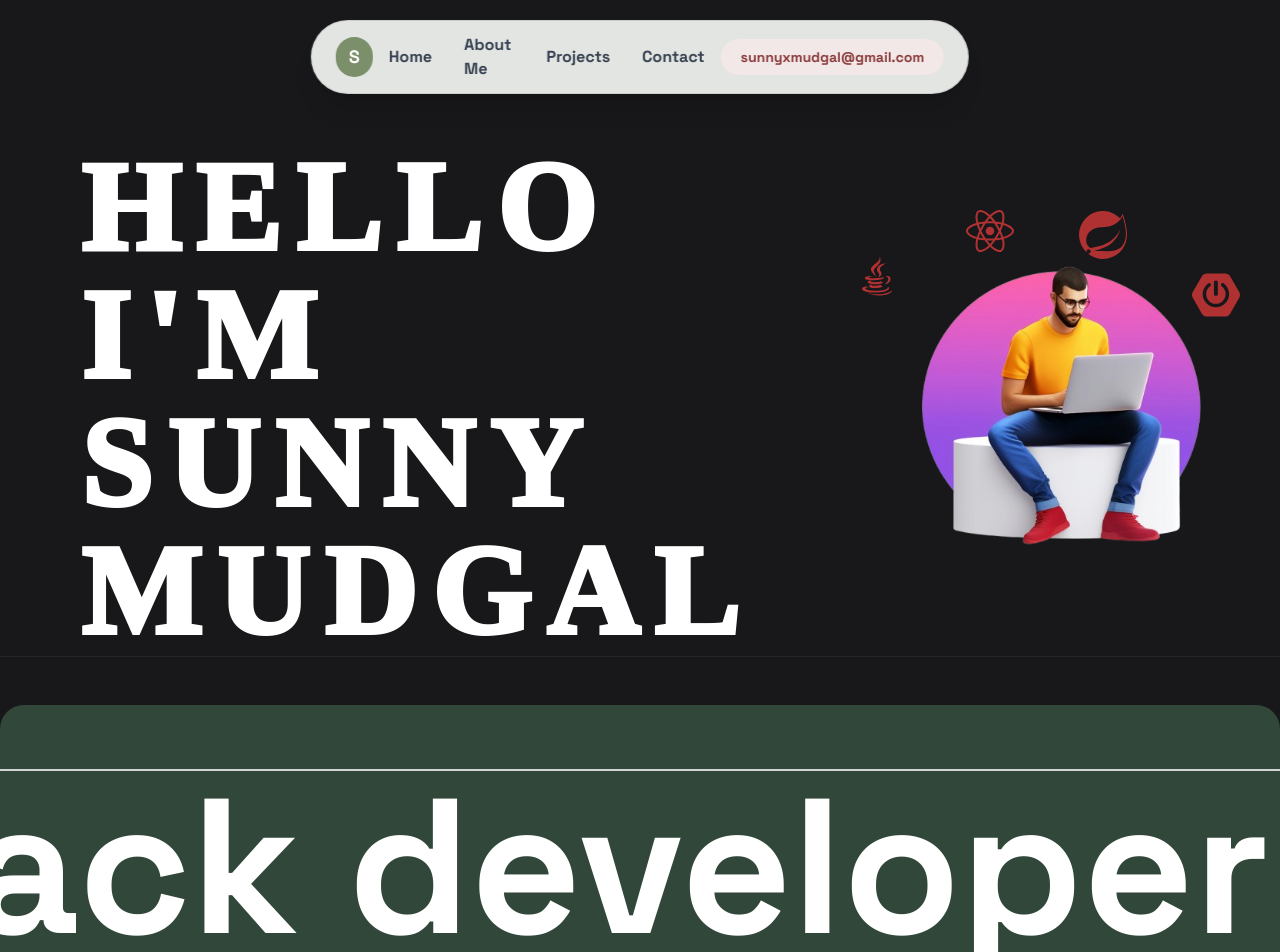
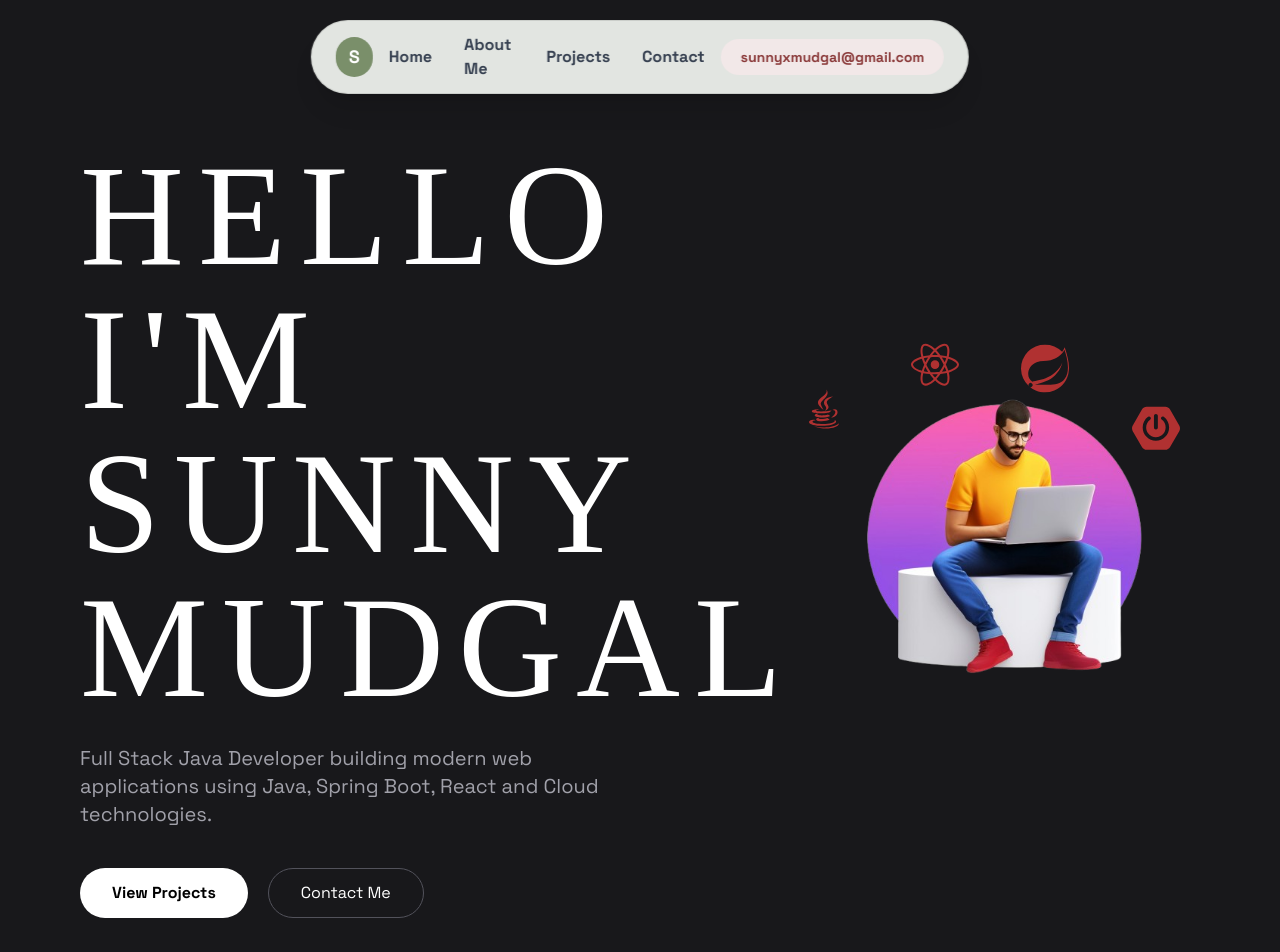
Before and after one commit to sunnnymudgal/PortfolioWebsite, a React (Vite) app: page / in a window 1280 px wide. Shown: the top 952 px of the page. Built offline with nearby package versions, Linux system fonts and the light colour scheme; a web font is replaced by a local one.

Commit message:
Update LandingPage.jsx

```diff
--- a/src/components/LandingPage.jsx
+++ b/src/components/LandingPage.jsx
@@ -1,31 +1,79 @@
 import React from "react";
 import AnImage from "./AnImage";
+import { motion } from "framer-motion";
 
 function LandingPage() {
   return (
     <div
       data-scroll
       data-scroll-speed="-.3"
-      className="w-full h-auto bg-zinc-900"
+      className="w-full min-h-screen bg-zinc-900 text-white overflow-hidden"
     >
+      <div className="max-w-[1400px] mx-auto px-6 md:px-12 lg:px-20">
 
+        {/* HERO SECTION */}
+        <div className="flex flex-col lg:flex-row items-center justify-between pt-28 md:pt-36 gap-12">
 
-      <div className="textstructure flex max-md:flex-col items-center pt-36 max-md:pt-24">
-        <div className="masker flex flex-col items-start justify-start w-4/6 font-[majormono]">
+          {/* LEFT TEXT */}
+          <div className="w-full lg:w-3/5">
+
             {["Hello", "I'm Sunny", "Mudgal"].map((item, index) => (
-            <h1
+              <motion.h1
                 key={index}
-              className="text-4xl md:text-6xl lg:text-8xl xl:text-9xl uppercase leading-[45px] md:leading-[70px] tracking-[10px] md:tracking-[15px] px-2 md:px-20 founders font-[1000]"
+                initial={{ opacity: 0, y: 60 }}
+                animate={{ opacity: 1, y: 0 }}
+                transition={{ delay: index * 0.2 }}
+                className="uppercase font-[majormono]
+                text-5xl sm:text-6xl md:text-7xl lg:text-8xl xl:text-[9rem]
+                leading-tight tracking-[8px] md:tracking-[14px]"
               >
                 {item}
-            </h1>
+              </motion.h1>
             ))}
+
+            {/* SUBTITLE */}
+            <motion.p
+              initial={{ opacity: 0, y: 40 }}
+              animate={{ opacity: 1, y: 0 }}
+              transition={{ delay: 0.6 }}
+              className="mt-6 text-zinc-400 text-lg md:text-xl max-w-xl"
+            >
+              Full Stack Java Developer building modern web applications
+              using Java, Spring Boot, React and Cloud technologies.
+            </motion.p>
+
+            {/* CTA BUTTONS */}
+            <motion.div
+              initial={{ opacity: 0 }}
+              animate={{ opacity: 1 }}
+              transition={{ delay: 0.8 }}
+              className="flex flex-wrap gap-5 mt-10"
+            >
+              <button className="px-8 py-3 bg-white text-black rounded-full font-semibold hover:scale-105 transition">
+                View Projects
+              </button>
+
+              <button className="px-8 py-3 border border-zinc-600 rounded-full hover:bg-zinc-800 transition">
+                Contact Me
+              </button>
+            </motion.div>
           </div>
-        <div className="md:w-2/6 w-full flex items-center justify-center md:items-end md:justify-start ">
+
+          {/* RIGHT IMAGE */}
+          <motion.div
+            initial={{ opacity: 0, scale: 0.8 }}
+            animate={{ opacity: 1, scale: 1 }}
+            transition={{ duration: 0.6 }}
+            className="w-full lg:w-2/5 flex justify-center lg:justify-end"
+          >
+            <div className="w-[260px] sm:w-[320px] md:w-[380px] lg:w-[420px]">
               <AnImage />
             </div>
+          </motion.div>
         </div>
-      <div className="border-t-[1px] border-zinc-800 mb-6 md:mb-2 flex flex-col md:flex-row items-center justify-end py-5 px-4 md:px-20">
+
+        {/* DIVIDER */}
+        <div className="border-t border-zinc-800 mt-20"></div>
 
       </div>
     </div>
```
Lines whose indentation alone changed are shown as unchanged.
